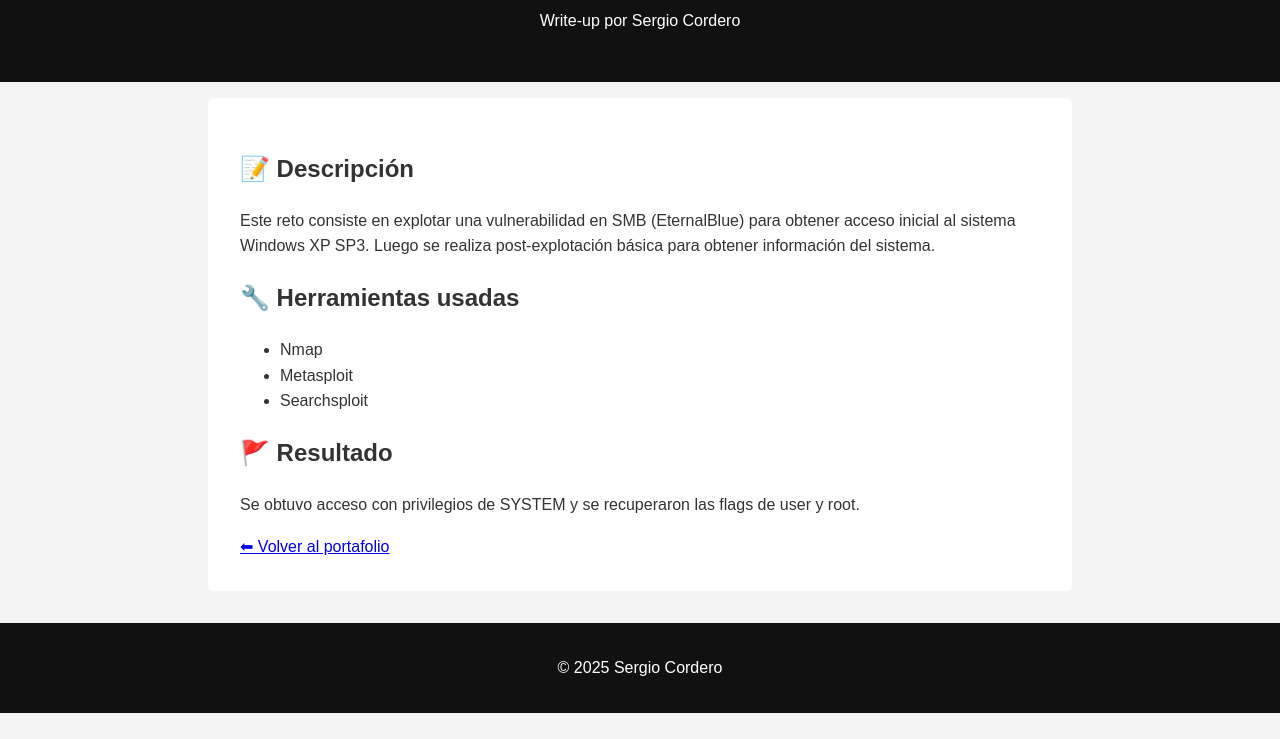
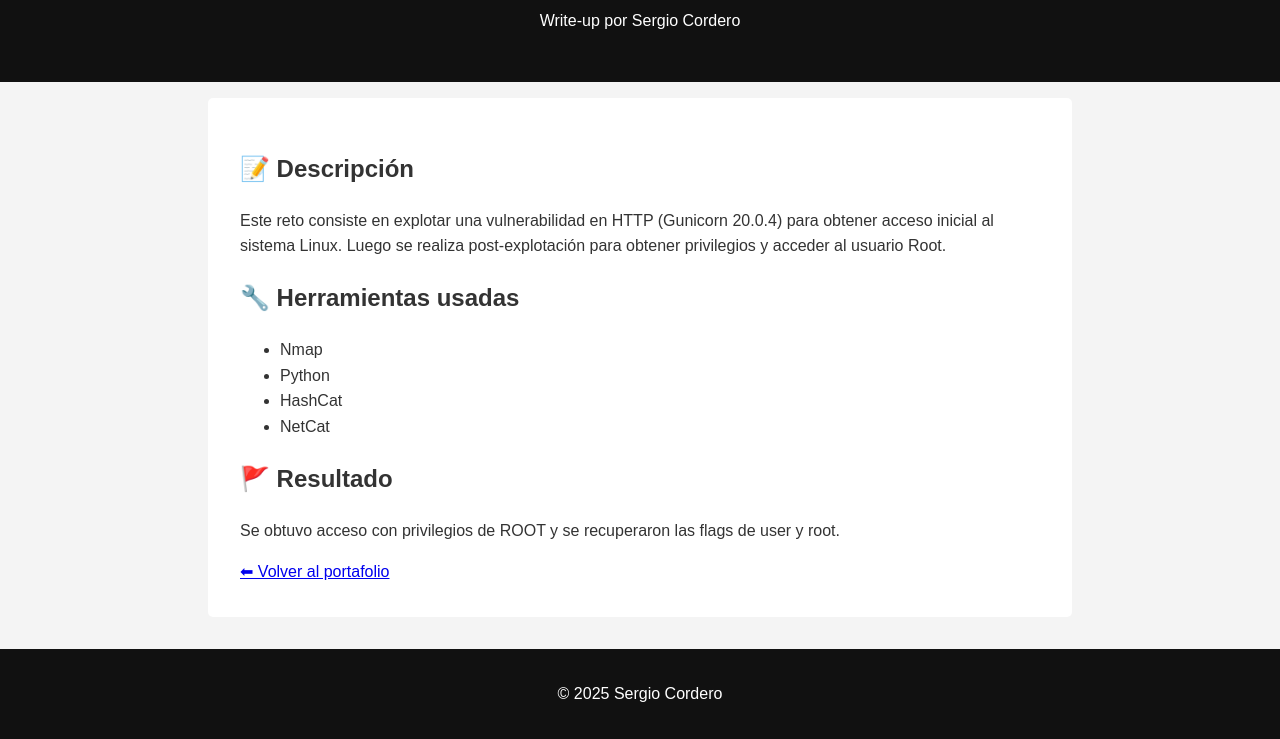
Before and after one commit to sergiocordero94/sergiocordero94.github.io, a plain HTML site: page writeups/code.html in a window 1280 px wide. Shown: the part 118-857 px from the top of the page. Before the commit the page ends 831 px from the top, so only its background shows below. Drawn offline with Linux system fonts and the light colour scheme.

Commit message:
Update code.html

```diff
--- a/writeups/code.html
+++ b/writeups/code.html
@@ -13,17 +13,18 @@
 
   <section>
     <h2>📝 Descripción</h2>
-    <p>Este reto consiste en explotar una vulnerabilidad en SMB (EternalBlue) para obtener acceso inicial al sistema Windows XP SP3. Luego se realiza post-explotación básica para obtener información del sistema.</p>
+    <p>Este reto consiste en explotar una vulnerabilidad en HTTP (Gunicorn 20.0.4) para obtener acceso inicial al sistema Linux. Luego se realiza post-explotación para obtener privilegios y acceder al usuario Root.</p>
 
     <h2>🔧 Herramientas usadas</h2>
     <ul>
       <li>Nmap</li>
-      <li>Metasploit</li>
-      <li>Searchsploit</li>
+      <li>Python</li>
+      <li>HashCat</li>
+      <li>NetCat</li>
     </ul>
 
     <h2>🚩 Resultado</h2>
-    <p>Se obtuvo acceso con privilegios de SYSTEM y se recuperaron las flags de user y root.</p>
+    <p>Se obtuvo acceso con privilegios de ROOT y se recuperaron las flags de user y root.</p>
 
     <a href="../index.html">⬅ Volver al portafolio</a>
   </section>
```
